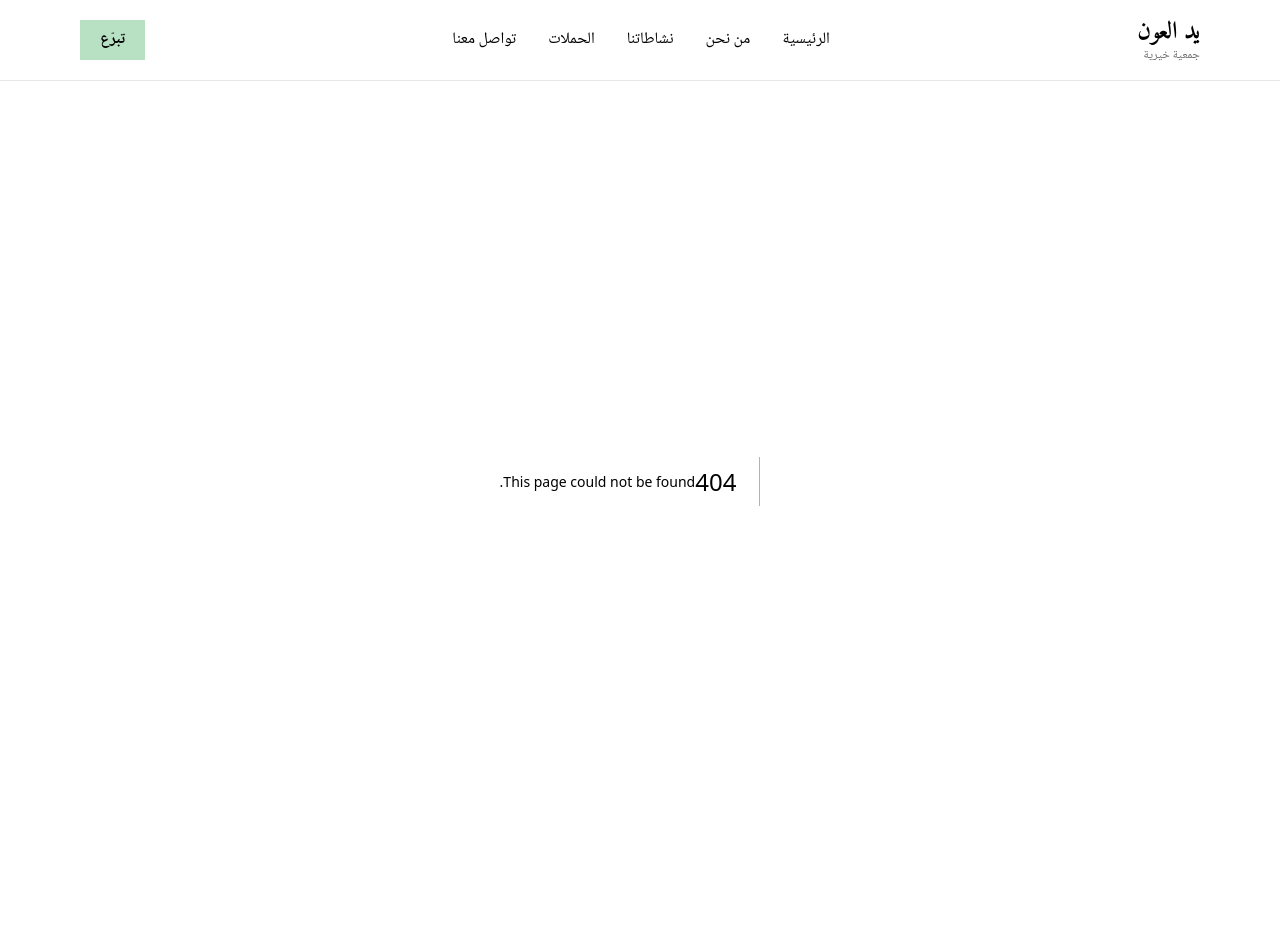
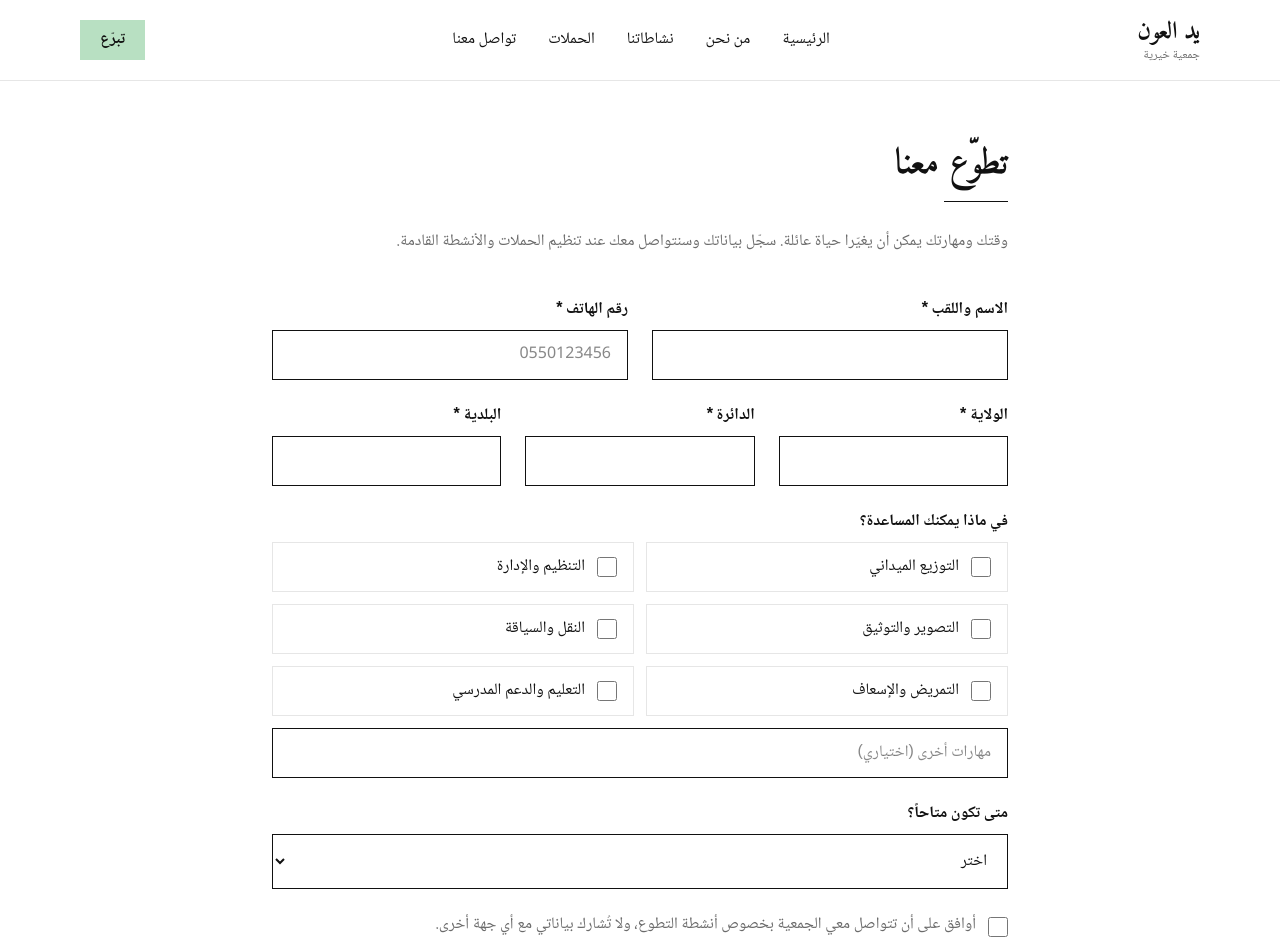
Before and after one commit to sedamdjelal-ui/charity-template, a Next.js app: page /volunteer in a window 1280 px wide. Before the commit this address had no page. Shown: the top 952 px of the page. Built offline with nearby package versions, Linux system fonts and the light colour scheme.

Commit message:
add volunteer form

```diff
--- /dev/null
+++ b/app/volunteer/page.tsx
@@ -0,0 +1,22 @@
+import type { Metadata } from "next";
+import VolunteerForm from "@/components/forms/VolunteerForm";
+import { siteConfig } from "@/config/site";
+
+export const metadata: Metadata = {
+  title: `تطوّع معنا | ${siteConfig.fullName}`,
+};
+
+export default function VolunteerPage() {
+  return (
+    <section className="mx-auto max-w-3xl px-4 py-16">
+      <h1 className="font-heading text-4xl font-bold">تطوّع معنا</h1>
+      <span className="mt-4 block h-px w-16 bg-ink" />
+      <p className="mt-6 mb-10 leading-loose text-muted">
+        وقتك ومهارتك يمكن أن يغيّرا حياة عائلة. سجّل بياناتك وسنتواصل معك عند
+        تنظيم الحملات والأنشطة القادمة.
+      </p>
+
+      <VolunteerForm />
+    </section>
+  );
+}
--- /dev/null
+++ b/components/forms/VolunteerForm.tsx
@@ -0,0 +1,224 @@
+"use client";
+
+import { useState } from "react";
+import Link from "next/link";
+import { createClient } from "@/lib/supabase/client";
+
+type Status = "idle" | "sending" | "success";
+
+const inputClass =
+  "w-full border border-ink bg-white px-4 py-3 focus:outline-none focus:ring-2 focus:ring-action";
+const labelClass = "mb-2 block font-semibold";
+
+const skillOptions = [
+  "التوزيع الميداني",
+  "التنظيم والإدارة",
+  "التصوير والتوثيق",
+  "النقل والسياقة",
+  "التمريض والإسعاف",
+  "التعليم والدعم المدرسي",
+];
+
+const availabilityOptions = [
+  "أيام الأسبوع",
+  "عطلة نهاية الأسبوع",
+  "المساء فقط",
+  "حسب الحملات",
+];
+
+export default function VolunteerForm() {
+  const [status, setStatus] = useState<Status>("idle");
+  const [error, setError] = useState("");
+
+  async function handleSubmit(e: React.FormEvent<HTMLFormElement>) {
+    e.preventDefault();
+    setError("");
+
+    const form = e.currentTarget;
+    const data = new FormData(form);
+
+    // حماية من الرسائل الآلية: هذا الحقل مخفي عن البشر
+    if (data.get("website")) {
+      setStatus("success");
+      return;
+    }
+
+    const phone = String(data.get("phone") || "").replace(/\s/g, "");
+    if (!/^0[0-9]{8,9}$/.test(phone)) {
+      setError("رقم الهاتف غير صحيح. مثال: 0550123456");
+      return;
+    }
+
+    const selectedSkills = data.getAll("skills").map(String);
+    const otherSkills = String(data.get("other_skills") || "").trim();
+    if (otherSkills) selectedSkills.push(otherSkills);
+
+    setStatus("sending");
+
+    const supabase = createClient();
+    const { error: dbError } = await supabase.from("volunteers").insert({
+      full_name: String(data.get("full_name") || "").trim(),
+      phone,
+      wilaya: String(data.get("wilaya") || "").trim(),
+      daira: String(data.get("daira") || "").trim(),
+      commune: String(data.get("commune") || "").trim(),
+      skills: selectedSkills.length ? selectedSkills.join("، ") : null,
+      availability: String(data.get("availability") || "") || null,
+    });
+
+    if (dbError) {
+      setStatus("idle");
+      setError("حدث خطأ أثناء الإرسال. تأكد من البيانات وحاول مرة أخرى.");
+      return;
+    }
+
+    form.reset();
+    setStatus("success");
+  }
+
+  if (status === "success") {
+    return (
+      <div className="border border-ink p-8 text-center">
+        <h2 className="font-heading text-3xl font-bold">
+          شكراً لانضمامك إلينا ✓
+        </h2>
+        <p className="mt-4 leading-loose text-muted">
+          تم تسجيلك كمتطوع. سيتواصل معك أحد أعضاء الجمعية قبل الحملة القادمة.
+        </p>
+        <Link
+          href="/"
+          className="mt-8 inline-block border border-ink px-6 py-3 font-semibold transition-colors hover:bg-ink hover:text-white"
+        >
+          العودة للرئيسية
+        </Link>
+      </div>
+    );
+  }
+
+  return (
+    <form onSubmit={handleSubmit} className="space-y-6">
+      {/* حقل مخفي ضد الرسائل الآلية */}
+      <div className="hidden" aria-hidden="true">
+        <input type="text" name="website" tabIndex={-1} autoComplete="off" />
+      </div>
+
+      <div className="grid gap-6 sm:grid-cols-2">
+        <div>
+          <label htmlFor="full_name" className={labelClass}>
+            الاسم واللقب *
+          </label>
+          <input
+            id="full_name"
+            name="full_name"
+            required
+            minLength={3}
+            maxLength={100}
+            className={inputClass}
+          />
+        </div>
+        <div>
+          <label htmlFor="phone" className={labelClass}>
+            رقم الهاتف *
+          </label>
+          <input
+            id="phone"
+            name="phone"
+            type="tel"
+            required
+            dir="ltr"
+            placeholder="0550123456"
+            className={`${inputClass} text-right`}
+          />
+        </div>
+      </div>
+
+      <div className="grid gap-6 sm:grid-cols-3">
+        <div>
+          <label htmlFor="wilaya" className={labelClass}>
+            الولاية *
+          </label>
+          <input id="wilaya" name="wilaya" required className={inputClass} />
+        </div>
+        <div>
+          <label htmlFor="daira" className={labelClass}>
+            الدائرة *
+          </label>
+          <input id="daira" name="daira" required className={inputClass} />
+        </div>
+        <div>
+          <label htmlFor="commune" className={labelClass}>
+            البلدية *
+          </label>
+          <input id="commune" name="commune" required className={inputClass} />
+        </div>
+      </div>
+
+      <fieldset>
+        <legend className={labelClass}>في ماذا يمكنك المساعدة؟</legend>
+        <div className="grid gap-3 sm:grid-cols-2">
+          {skillOptions.map((skill) => (
+            <label
+              key={skill}
+              className="flex items-center gap-3 border border-line px-4 py-3"
+            >
+              <input
+                type="checkbox"
+                name="skills"
+                value={skill}
+                className="h-5 w-5 accent-ink"
+              />
+              <span>{skill}</span>
+            </label>
+          ))}
+        </div>
+        <input
+          name="other_skills"
+          maxLength={150}
+          placeholder="مهارات أخرى (اختياري)"
+          className={`${inputClass} mt-3`}
+        />
+      </fieldset>
+
+      <div>
+        <label htmlFor="availability" className={labelClass}>
+          متى تكون متاحاً؟
+        </label>
+        <select
+          id="availability"
+          name="availability"
+          defaultValue=""
+          className={inputClass}
+        >
+          <option value="">اختر</option>
+          {availabilityOptions.map((opt) => (
+            <option key={opt} value={opt}>
+              {opt}
+            </option>
+          ))}
+        </select>
+      </div>
+
+      <label className="flex items-start gap-3">
+        <input type="checkbox" required className="mt-1 h-5 w-5 accent-ink" />
+        <span className="text-muted">
+          أوافق على أن تتواصل معي الجمعية بخصوص أنشطة التطوع، ولا تُشارك بياناتي
+          مع أي جهة أخرى.
+        </span>
+      </label>
+
+      {error && (
+        <p className="border border-ink bg-white px-4 py-3 font-semibold">
+          ⚠ {error}
+        </p>
+      )}
+
+      <button
+        type="submit"
+        disabled={status === "sending"}
+        className="w-full bg-action py-4 font-semibold transition-colors hover:bg-action-hover disabled:opacity-60"
+      >
+        {status === "sending" ? "جاري الإرسال..." : "سجّلني كمتطوع"}
+      </button>
+    </form>
+  );
+}
--- a/components/home/Volunteer.tsx
+++ b/components/home/Volunteer.tsx
@@ -1,10 +1,6 @@
-import { siteConfig } from "@/config/site";
+import Link from "next/link";
 
 export default function Volunteer() {
-  const message = encodeURIComponent(
-    `السلام عليكم، أرغب في التطوع مع ${siteConfig.fullName}.`
-  );
-
   return (
     <section className="bg-ink text-white">
       <div className="mx-auto flex max-w-4xl flex-col items-center px-4 py-20 text-center">
@@ -16,14 +12,12 @@ export default function Volunteer() {
           وقتك ومهارتك يمكن أن يغيّرا حياة عائلة. انضم إلى فريق المتطوعين وشارك
           في حملات التوزيع والتنظيم والتوعية.
         </p>
-        <a
-          href={`https://wa.me/${siteConfig.contact.whatsapp}?text=${message}`}
-          target="_blank"
-          rel="noopener noreferrer"
+        <Link
+          href="/volunteer"
           className="mt-10 bg-action px-8 py-4 font-semibold text-ink transition-colors hover:bg-action-hover"
         >
           سجّل كمتطوع
-        </a>
+        </Link>
       </div>
     </section>
   );
```
